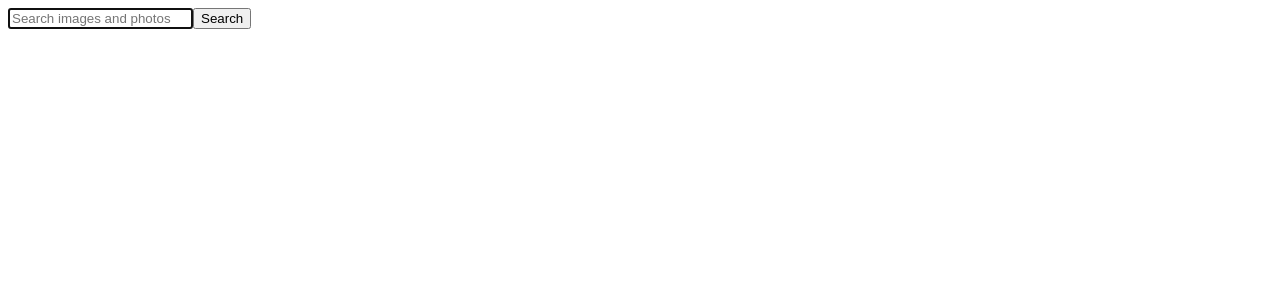
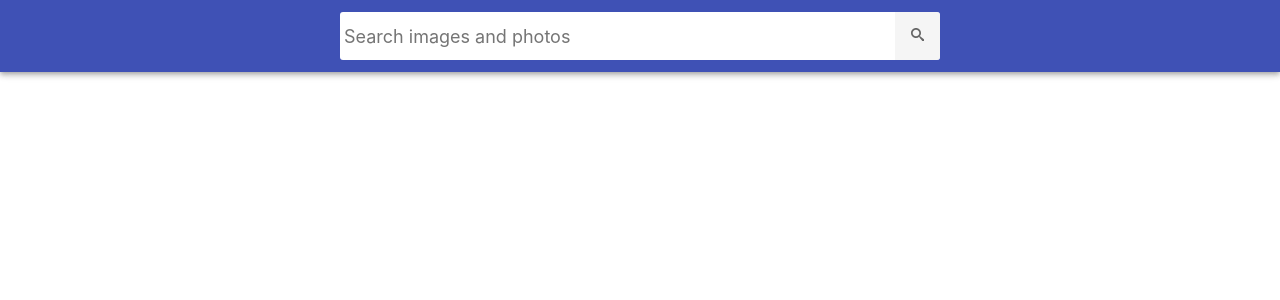
Before and after one commit to MaxusGuitar/goit-react-hw-03-image-finder, a React (Create React App) app: page / in a window 1280 px wide. Shown: the top 300 px of the page. Built offline with nearby package versions, Linux system fonts and the light colour scheme.

Commit message:
работает

```diff
--- a/package.json
+++ b/package.json
@@ -11,6 +11,7 @@
     "gh-pages": "^3.2.3",
     "react": "^17.0.2",
     "react-dom": "^17.0.2",
+    "react-icons": "^4.3.1",
     "react-scripts": "5.0.0",
     "react-toastify": "^8.1.1",
     "web-vitals": "^2.1.4"
--- a/src/App.css
+++ b/src/App.css
@@ -1,38 +1,35 @@
-.App {
-  text-align: center;
+html {
+  box-sizing: border-box;
+  width: 100vw;
+  overflow-x: hidden;
+  margin-bottom: 500px;
 }
 
-.App-logo {
-  height: 40vmin;
-  pointer-events: none;
+*,
+*::before,
+*::after {
+  box-sizing: inherit;
 }
 
-@media (prefers-reduced-motion: no-preference) {
-  .App-logo {
-    animation: App-logo-spin infinite 20s linear;
-  }
+body {
+  margin: 0;
+  font-family: -apple-system, BlinkMacSystemFont, "Segoe UI", Roboto,
+    Oxygen-Sans, Ubuntu, Cantarell, "Helvetica Neue", sans-serif;
+  color: #212121;
+  background-color: #fff;
+  -webkit-font-smoothing: antialiased;
+  -moz-osx-font-smoothing: grayscale;
 }
 
-.App-header {
-  background-color: #282c34;
-  min-height: 100vh;
-  display: flex;
-  flex-direction: column;
-  align-items: center;
-  justify-content: center;
-  font-size: calc(10px + 2vmin);
-  color: white;
+img {
+  display: block;
+  max-width: 100%;
+  height: auto;
 }
 
-.App-link {
-  color: #61dafb;
+.App {
+  display: grid;
+  grid-template-columns: 1fr;
+  grid-gap: 16px;
+  padding-bottom: 24px;
 }
-
-@keyframes App-logo-spin {
-  from {
-    transform: rotate(0deg);
-  }
-  to {
-    transform: rotate(360deg);
-  }
-}
--- a/src/App.js
+++ b/src/App.js
@@ -3,16 +3,15 @@ import { ToastContainer } from "react-toastify";
 import "react-toastify/dist/ReactToastify.css";
 import Searchbar from "./components/Seacrhbar";
 import ImageGallery from "./components/ImageGallery";
-import Modal from "./components/Modal";
+
 import { getAPI } from "./services/API";
 
 //import FindContact from "./FindContact";
 //import shortid from "shortid";
-//import style from "./App.css";
+import style from "./App.css";
 
 class App extends Component {
   state = {
-    showModal: false,
     pictureName: "",
     picture: [],
     loading: false,
@@ -20,35 +19,32 @@ class App extends Component {
 
   componentDidUpdate(prewProps, prewState) {
     if (prewState.pictureName !== this.state.pictureName) {
-      getAPI(this.state.pictureName).then((result) => {
-        console.log(result);
-        this.setState((prewState) => {
-          return {
-            picture: [...prewState.picture, result],
-          };
-        });
-      });
+      this.setState({ loading: true });
+      getAPI(this.state.pictureName)
+        .then((result) => {
+          this.setState((prewState) => {
+            return {
+              picture: [...prewState.picture, ...result],
+            };
+          });
+        })
+        .finally(() => this.setState({ loading: false }));
     }
   }
-
-  toggleModal = () => {
-    this.setState(({ showModal }) => ({
-      showModal: !showModal,
-    }));
-  };
 
   handleFormSubmit = (pictureName) => {
     this.setState({ pictureName });
   };
 
   render() {
-    const { showModal, pictureName, picture } = this.state;
-    const { handleFormSubmit, toggleModal } = this;
+    const { loading, picture } = this.state;
+    const { handleFormSubmit } = this;
 
     return (
       <div>
         <Searchbar onSubmit={handleFormSubmit} />
-        {showModal && <Modal onClose={toggleModal} />}
+
+        {loading && <div>Loading...</div>}
         <ImageGallery picture={picture} />
         <ToastContainer autoClose={3000} />
       </div>
--- a/src/components/ImageGallery/ImageGallery.js
+++ b/src/components/ImageGallery/ImageGallery.js
@@ -1,13 +1,21 @@
 import React from "react";
 import ImageGalleryItem from "../ImageGalleryItem";
 import PropTypes from "prop-types";
+import style from "./styled.module.css";
 
 export default function ImageGallery({ picture }) {
   return (
-    <ul className="gallery">
+    <ul className={style.ImageGallery}>
       {picture.length > 0 &&
-        picture.map((p) => {
-          return <ImageGalleryItem key={p.id} p={p} />;
+        picture.map(({ id, webformatURL, largeImageURL, tags }) => {
+          return (
+            <ImageGalleryItem
+              key={id}
+              webformatURL={webformatURL}
+              largeImageURL={largeImageURL}
+              tags={tags}
+            />
+          );
         })}
     </ul>
   );
--- /dev/null
+++ b/src/components/ImageGallery/styled.module.css
@@ -0,0 +1,13 @@
+.ImageGallery {
+  display: grid;
+  max-width: calc(100vw - 48px);
+  grid-template-columns: repeat(auto-fill, minmax(320px, 1fr));
+  grid-gap: 16px;
+  margin-top: 0;
+  margin-bottom: 0;
+  padding: 0;
+  list-style: none;
+  margin-left: auto;
+  margin-right: auto;
+  margin-top: 20px;
+}
--- a/src/components/ImageGalleryItem/ImageGalleryItem.js
+++ b/src/components/ImageGalleryItem/ImageGalleryItem.js
@@ -1,15 +1,41 @@
-import React from "react";
+import React, { Component } from "react";
 import PropTypes from "prop-types";
+import Modal from "../Modal";
+import style from "./styled.module.css";
 
-export default function ImageGalleryItem({ p }) {
-  return (
-    <li className="gallery-item">
-      <img src={p.webformatURL} alt={p.tags} />
-    </li>
-  );
+export default class ImageGalleryItem extends Component {
+  state = {
+    showModal: false,
+  };
+
+  toggleModal = () => {
+    this.setState(({ showModal }) => ({
+      showModal: !showModal,
+    }));
+  };
+
+  render() {
+    const { showModal } = this.state;
+    const { webformatURL, tags, largeImageURL } = this.props;
+
+    return (
+      <li className={style.ImageGalleryItem}>
+        <img
+          onClick={this.toggleModal}
+          className={style.ImageGalleryItem_image}
+          src={webformatURL}
+          alt={tags}
+        />
+        {showModal && (
+          <Modal photo={largeImageURL} tags={tags} onClose={this.toggleModal} />
+        )}
+      </li>
+    );
+  }
 }
 
 ImageGalleryItem.propTypes = {
   webformatURL: PropTypes.string,
   tags: PropTypes.string,
+  largeImageURL: PropTypes.string,
 };
--- /dev/null
+++ b/src/components/ImageGalleryItem/styled.module.css
@@ -0,0 +1,17 @@
+.ImageGalleryItem {
+  border-radius: 2px;
+  box-shadow: 0px 1px 3px 0px rgba(0, 0, 0, 0.2),
+    0px 1px 1px 0px rgba(0, 0, 0, 0.14), 0px 2px 1px -1px rgba(0, 0, 0, 0.12);
+}
+
+.ImageGalleryItem_image {
+  width: 100%;
+  height: 260px;
+  object-fit: cover;
+  transition: transform 250ms cubic-bezier(0.4, 0, 0.2, 1);
+}
+
+.ImageGalleryItem_image:hover {
+  transform: scale(1.03);
+  cursor: zoom-in;
+}
--- a/src/components/Modal/Modal.js
+++ b/src/components/Modal/Modal.js
@@ -2,7 +2,6 @@ import React, { Component } from "react";
 import { createPortal } from "react-dom";
 import propTypes from "prop-types";
 import style from "./modal.module.css";
-import s from "./Screenshot_1.png";
 
 const modalRoot = document.querySelector("#modal__root");
 
@@ -31,10 +30,12 @@ class Modal extends Component {
   };
 
   render() {
+    const { photo, tags } = this.props;
+
     return createPortal(
       <div className={style.Overlay} onClick={this.ahndleBackdropClick}>
         <div className={style.Modal}>
-          <img src={s} alt="" />
+          <img src={photo} alt={tags} />
         </div>
       </div>,
       modalRoot
--- a/src/components/Modal/modal.module.css
+++ b/src/components/Modal/modal.module.css
@@ -8,6 +8,7 @@
   justify-content: center;
   align-items: center;
   background-color: rgba(0, 0, 0, 0.8);
+  z-index: 1200;
 }
 
 .Modal {
--- a/src/components/Seacrhbar/Searchbar.js
+++ b/src/components/Seacrhbar/Searchbar.js
@@ -1,6 +1,8 @@
 import React, { Component } from "react";
 import propTypes from "prop-types";
 import { toast } from "react-toastify";
+import style from "./styled.module.css";
+import { ImSearch } from "react-icons/im";
 
 class Searchbar extends Component {
   state = {
@@ -25,10 +27,10 @@ class Searchbar extends Component {
 
   render() {
     return (
-      <header className="searchbar">
-        <form onSubmit={this.handleSubmit} className="form">
+      <header className={style.Searchbar}>
+        <form onSubmit={this.handleSubmit} className={style.SearchForm}>
           <input
-            className="input"
+            className={style.SearchForm_input}
             type="text"
             name="pictureName"
             autoComplete="off"
@@ -37,8 +39,8 @@ class Searchbar extends Component {
             value={this.state.pictureName}
             onChange={this.handleNameChange}
           />
-          <button type="submit" className="button">
-            <span className="button-label">Search</span>
+          <button type="submit" className={style.SearchForm_button}>
+            <ImSearch />
           </button>
         </form>
       </header>
--- /dev/null
+++ b/src/components/Seacrhbar/styled.module.css
@@ -0,0 +1,101 @@
+.Searchbar {
+  top: 0;
+  left: 0;
+  position: sticky;
+  z-index: 1100;
+  display: flex;
+  justify-content: center;
+  align-items: center;
+  min-height: 64px;
+  padding-right: 24px;
+  padding-left: 24px;
+  padding-top: 12px;
+  padding-bottom: 12px;
+  color: #fff;
+  background-color: #3f51b5;
+  box-shadow: 0px 2px 4px -1px rgba(0, 0, 0, 0.2),
+    0px 4px 5px 0px rgba(0, 0, 0, 0.14), 0px 1px 10px 0px rgba(0, 0, 0, 0.12);
+}
+
+.Button {
+  padding: 8px 16px;
+  border-radius: 2px;
+  background-color: #3f51b5;
+  transition: all 250ms cubic-bezier(0.4, 0, 0.2, 1);
+  text-align: center;
+  display: inline-block;
+  color: #fff;
+  border: 0;
+  text-decoration: none;
+  cursor: pointer;
+  font-family: inherit;
+  font-size: 18px;
+  line-height: 24px;
+  font-style: normal;
+  font-weight: 500;
+  min-width: 180px;
+  box-shadow: 0px 3px 1px -2px rgba(0, 0, 0, 0.2),
+    0px 2px 2px 0px rgba(0, 0, 0, 0.14), 0px 1px 5px 0px rgba(0, 0, 0, 0.12);
+}
+
+.Button:hover,
+.Button:focus {
+  background-color: #303f9f;
+}
+
+.SearchForm {
+  display: flex;
+  align-items: center;
+  width: 100%;
+  max-width: 600px;
+  background-color: #fff;
+  border-radius: 3px;
+  overflow: hidden;
+}
+
+.SearchForm_button {
+  display: inline-block;
+  width: 48px;
+  height: 48px;
+  border: 0;
+  background-image: xmlns("http://www.w3.org/2000/svg");
+  background-size: 40%;
+  background-repeat: no-repeat;
+  background-position: center;
+  opacity: 0.6;
+  transition: opacity 250ms cubic-bezier(0.4, 0, 0.2, 1);
+  cursor: pointer;
+  outline: none;
+}
+
+.SearchForm_button:hover {
+  opacity: 1;
+}
+
+.SearchForm_button_label {
+  position: absolute;
+  width: 1px;
+  height: 1px;
+  padding: 0;
+  overflow: hidden;
+  clip: rect(0, 0, 0, 0);
+  white-space: nowrap;
+  clip-path: inset(50%);
+  border: 0;
+}
+
+.SearchForm_input {
+  display: inline-block;
+  width: 100%;
+  font: inherit;
+  font-size: 20px;
+  border: none;
+  outline: none;
+  padding-left: 4px;
+  padding-right: 4px;
+}
+
+.SearchForm_input::placeholder {
+  font: inherit;
+  font-size: 18px;
+}
```
Also changed, not shown: src/components/Modal/Screenshot_1.png (deleted), 1 other file (tests, documents, lock files or other folders).
